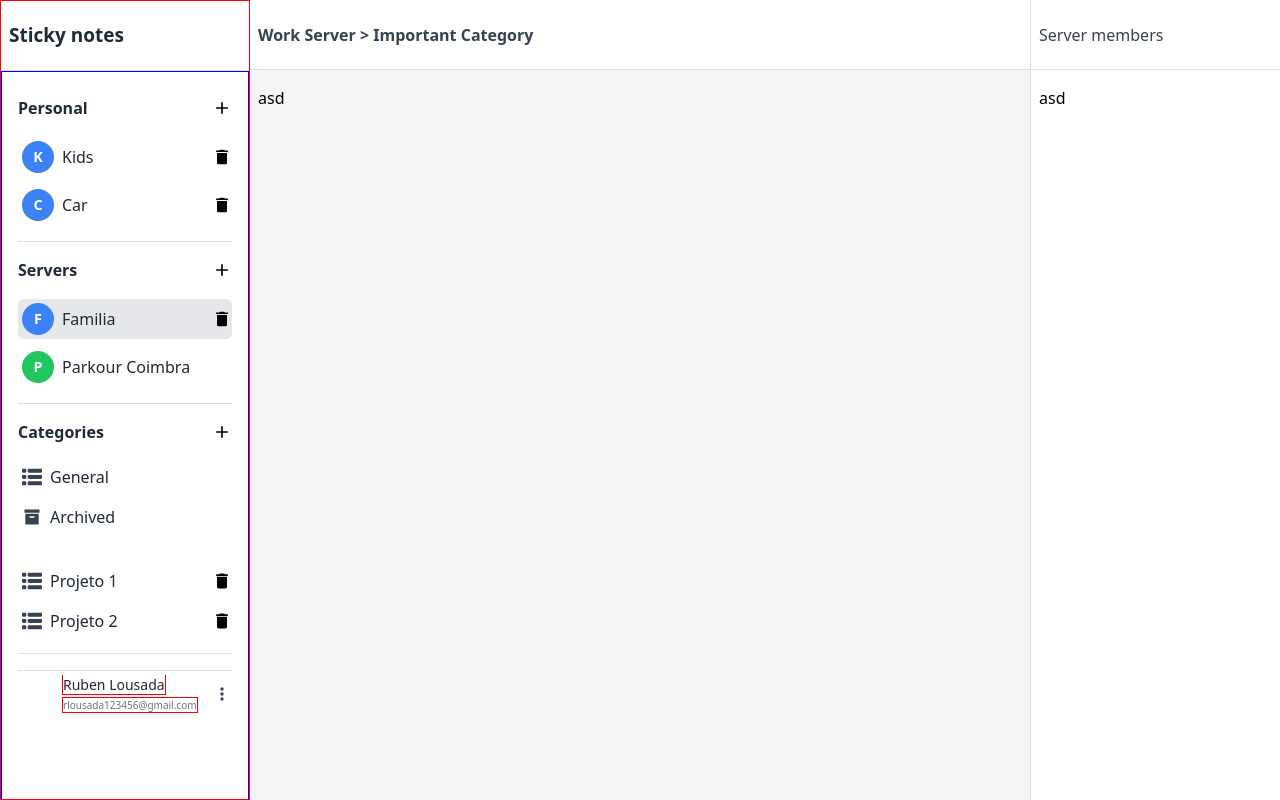
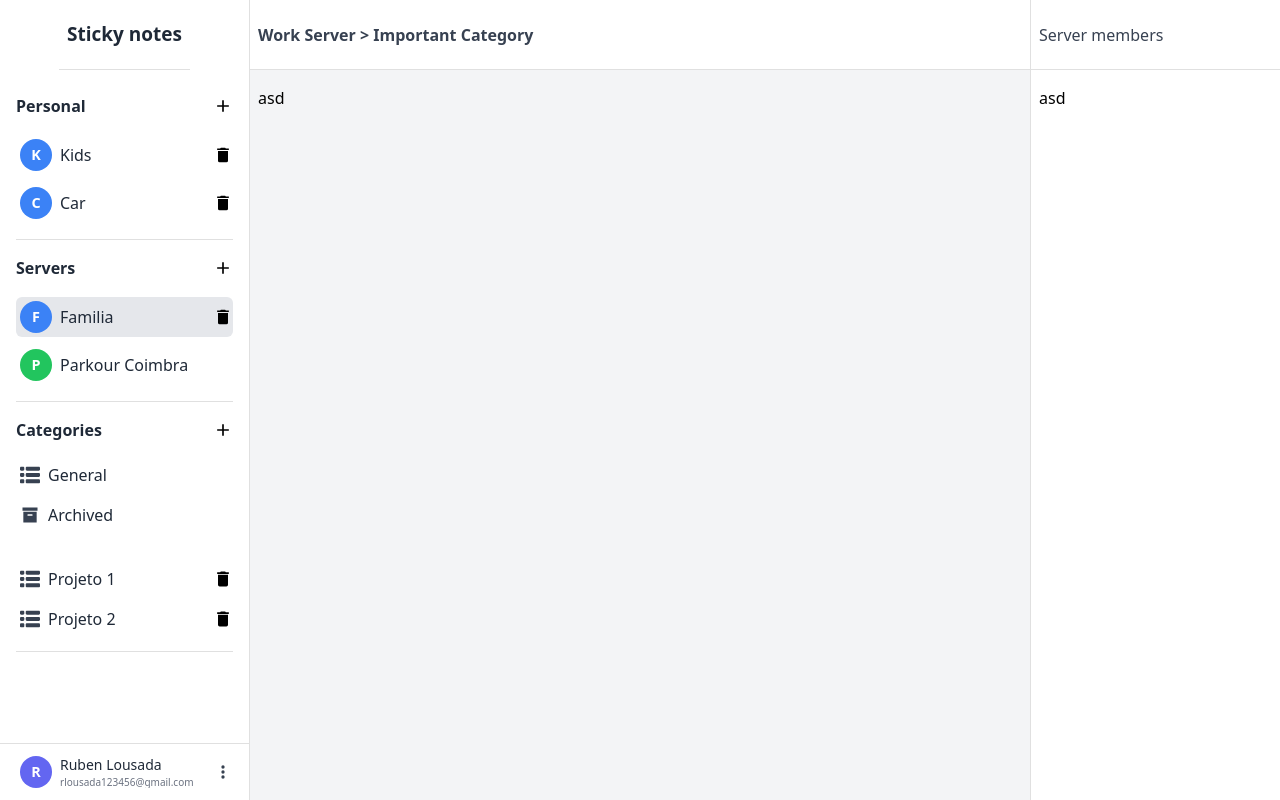
Before and after one commit to rektbydead/sticky-notes-app, a React (Vite) app in the folder frontend/: page / in a window 1280 px wide. Built offline with nearby package versions, Linux system fonts and the light colour scheme.

Commit message:
user displayer in the bottom

```diff
--- a/frontend/src/assets/css/App.css
+++ b/frontend/src/assets/css/App.css
@@ -4,7 +4,6 @@
     width: 100vw;
     height: 100vh;
     background-color: white;
-    overflow: hidden;
 }
 
 *, *::before, *::after {
--- a/frontend/src/components/UserDisplayer.jsx
+++ b/frontend/src/components/UserDisplayer.jsx
@@ -10,7 +10,7 @@ export default function UserDisplayer({name, email, isOwner, onClick}) {
              onClick={onClick}
         >
             <div style={styles.titleContainer}>
-                <div style={{...styles.avatar, background: isOwner ? "##6366f1" : "#22c55e"}}>
+                <div style={{...styles.avatar, background: isOwner ? "#6366f1" : "#22c55e"}}>
                     {firstLetter}
                 </div>
 
@@ -49,7 +49,6 @@ const styles = {
         paddingLeft: "0.25rem",
         paddingTop: "0.25rem",
         paddingBottom: "0.25rem",
-        borderTop: "1px solid #e0e0e0",
     },
     titleContainer: {
         display: "flex",
@@ -73,7 +72,7 @@ const styles = {
         height: "20px"
     },
     title: {
-        lineHeight: "1.2",
+        lineHeight: "1",
         textOverflow: "ellipsis",
         overflow: "hidden",
         display: "block",
@@ -82,11 +81,9 @@ const styles = {
     name: {
         fontSize: "14px",
         color: "#1f2937",
-        border: "1px solid red"
     },
     email: {
         fontSize: "10px",
         color: "#6b7280",
-        border: "1px solid red"
     }
 }
--- a/frontend/src/components/common/LeftSideBar.jsx
+++ b/frontend/src/components/common/LeftSideBar.jsx
@@ -47,9 +47,10 @@ export default function LeftSideBar({title}) {
                         <CategoryDisplayer title={"Projeto 2"} icon={mdiMenu} isOwner={true}/>
                     </div>
                 </div>
+            </div>
 
-
-                <UserDisplayer style={styles.userDisplayer} name={"Ruben Lousada"} email={"rlousada123456@gmail.com"} isOwner={true}/>
+            <div style={styles.userDisplayer}>
+                <UserDisplayer  name={"Ruben Lousada"} email={"rlousada123456@gmail.com"} isOwner={true}/>
             </div>
         </div>
     )
@@ -57,17 +58,18 @@ export default function LeftSideBar({title}) {
 
 const styles = {
     sidebar: {
+        display: "flex",
+        flexDirection: "column",
         "min-width": "250px",
-        height: "100vh",
         "border-right": "1px solid #e0e0e0",
         color: "black",
-        border: "1px solid red",
     },
     sidebarTop: {
         display: "flex",
         alignItems: "center",
         margin: "auto",
         minHeight: "70px",
+        height: "70px",
         maxHeight: "70px",
         borderBottom: "1px solid #e0e0e0",
         padding: "0.5rem",
@@ -82,7 +84,6 @@ const styles = {
         display: "flex",
         flexDirection: "column",
         gap: "1rem",
-        border: "1px solid blue",
         height: "100%",
     },
     serverCategoryList: {
@@ -98,6 +99,8 @@ const styles = {
         gap: "1rem"
     },
     userDisplayer: {
-        marginTop: "auto"
+        padding: "0.5rem 1rem",
+        marginTop: "auto",
+        borderTop: "1px solid #e0e0e0",
     }
 }
```
